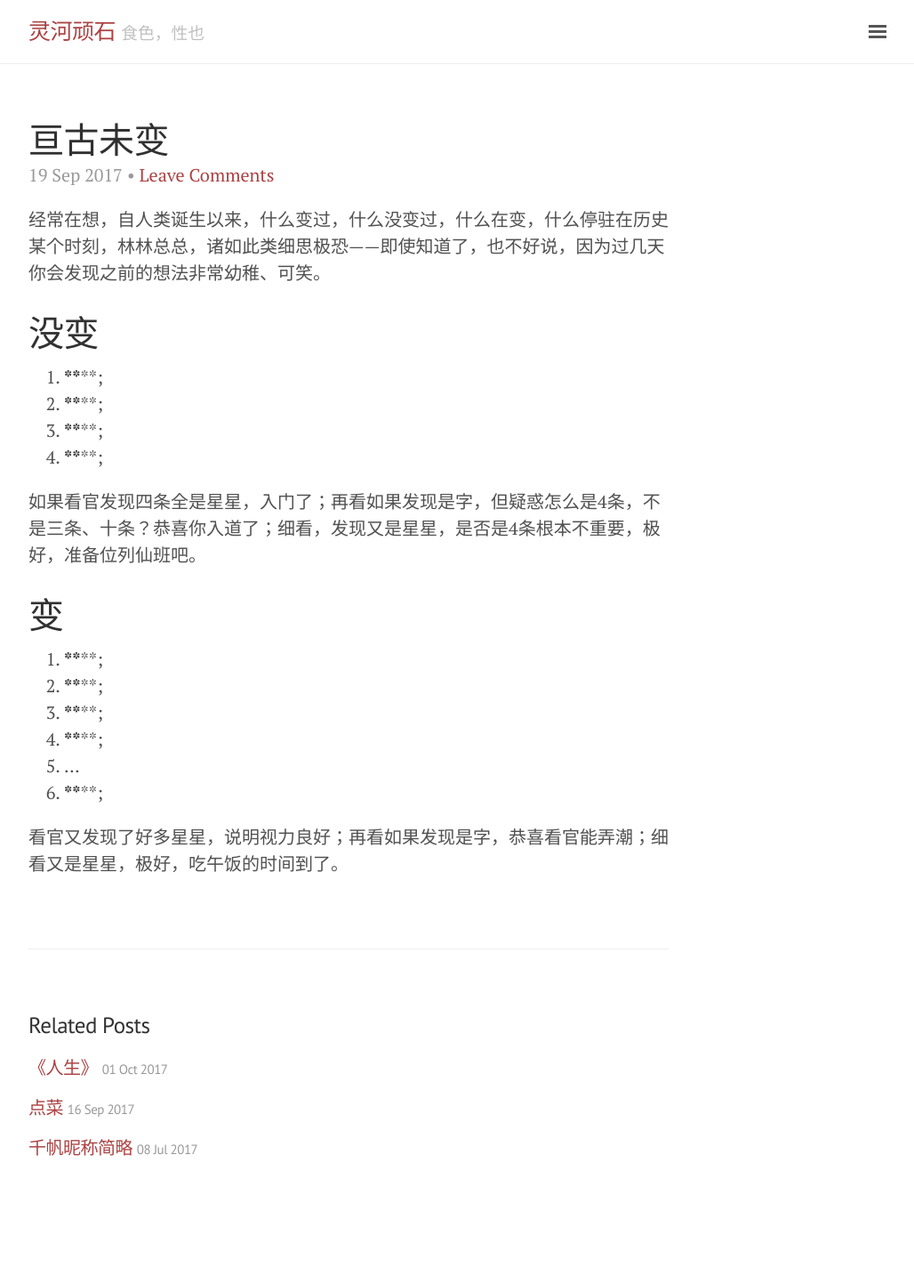
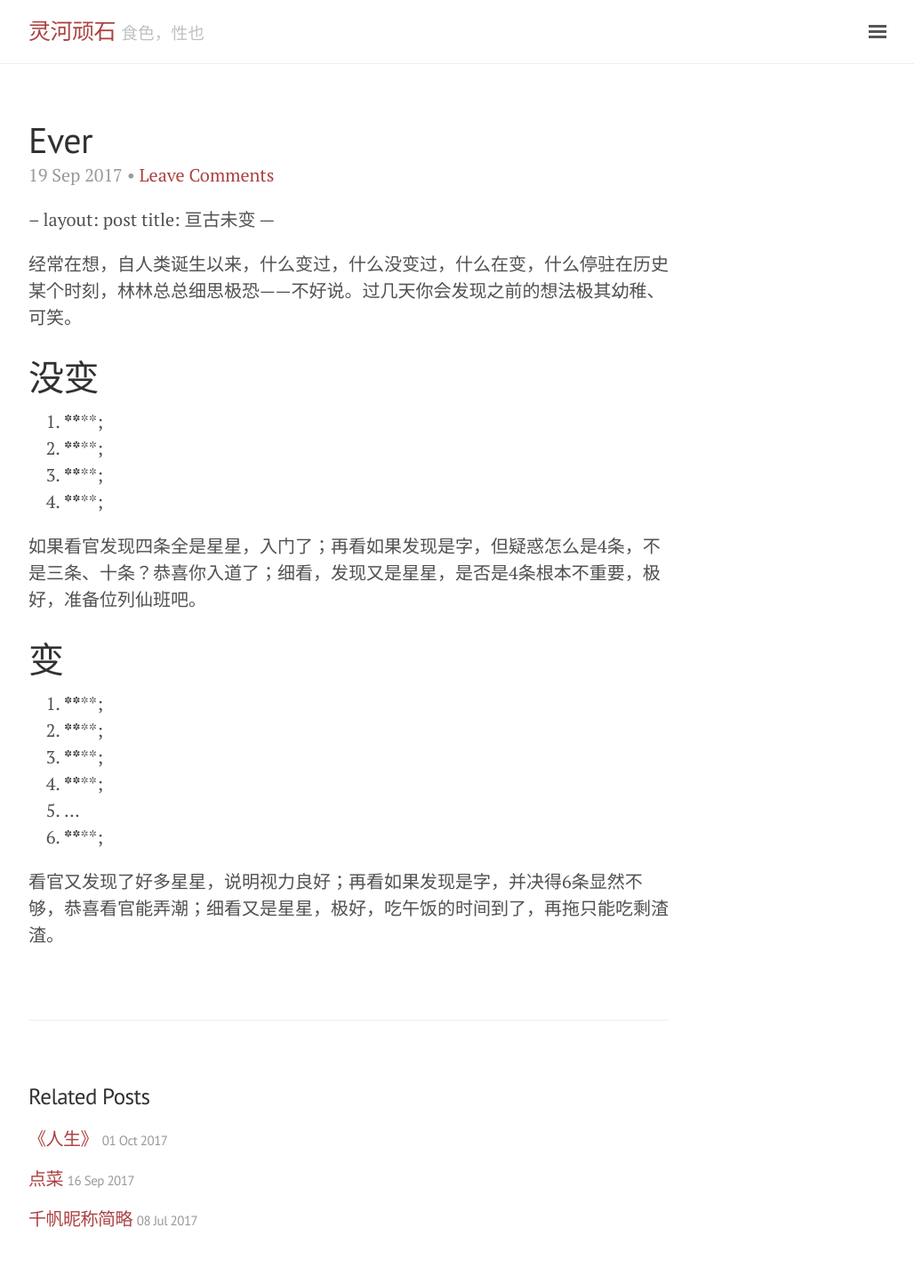
Before and after one commit to outsinre/zh-blog, a Jekyll site: the page built from _posts/2017-09-19-ever.md, in a window 1280 px wide. Shown: the whole page at 89% size, without its empty margins (248-1276 px from the left). Built offline with Jekyll 4.4.1, drawn with Linux system fonts in a browser that asks for light colours; our own code applies the rules of GitHub Pages for plain Markdown files; comment, search, counter and statistics services are not loaded; before the commit the page ends 1363 px from its top, so only the background shows below that.

Commit message:
ever more

```diff
--- a/_posts/2017-09-19-ever.md
+++ b/_posts/2017-09-19-ever.md
@@ -1,9 +1,9 @@
----
+--
 layout: post
 title: 亘古未变
 ---
 
-经常在想，自人类诞生以来，什么变过，什么没变过，什么在变，什么停驻在历史某个时刻，林林总总，诸如此类细思极恐——即使知道了，也不好说，因为过几天你会发现之前的想法非常幼稚、可笑。
+经常在想，自人类诞生以来，什么变过，什么没变过，什么在变，什么停驻在历史某个时刻，林林总总细思极恐——不好说。过几天你会发现之前的想法极其幼稚、可笑。
 
 
 # 没变
@@ -24,4 +24,4 @@ title: 亘古未变
 5. ...
 6. ********;
 
-看官又发现了好多星星，说明视力良好；再看如果发现是字，恭喜看官能弄潮；细看又是星星，极好，吃午饭的时间到了。
+看官又发现了好多星星，说明视力良好；再看如果发现是字，并决得6条显然不够，恭喜看官能弄潮；细看又是星星，极好，吃午饭的时间到了，再拖只能吃剩渣渣。
```
